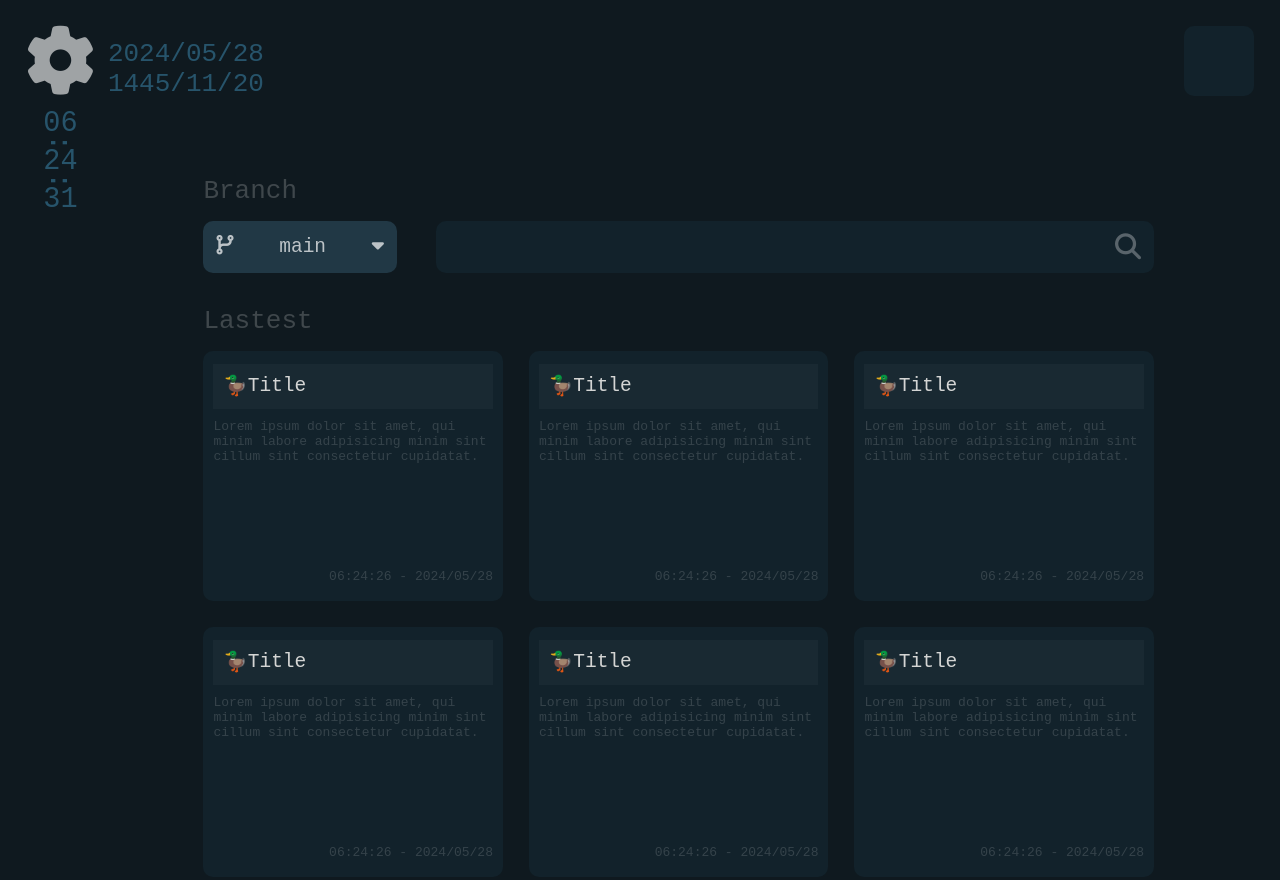
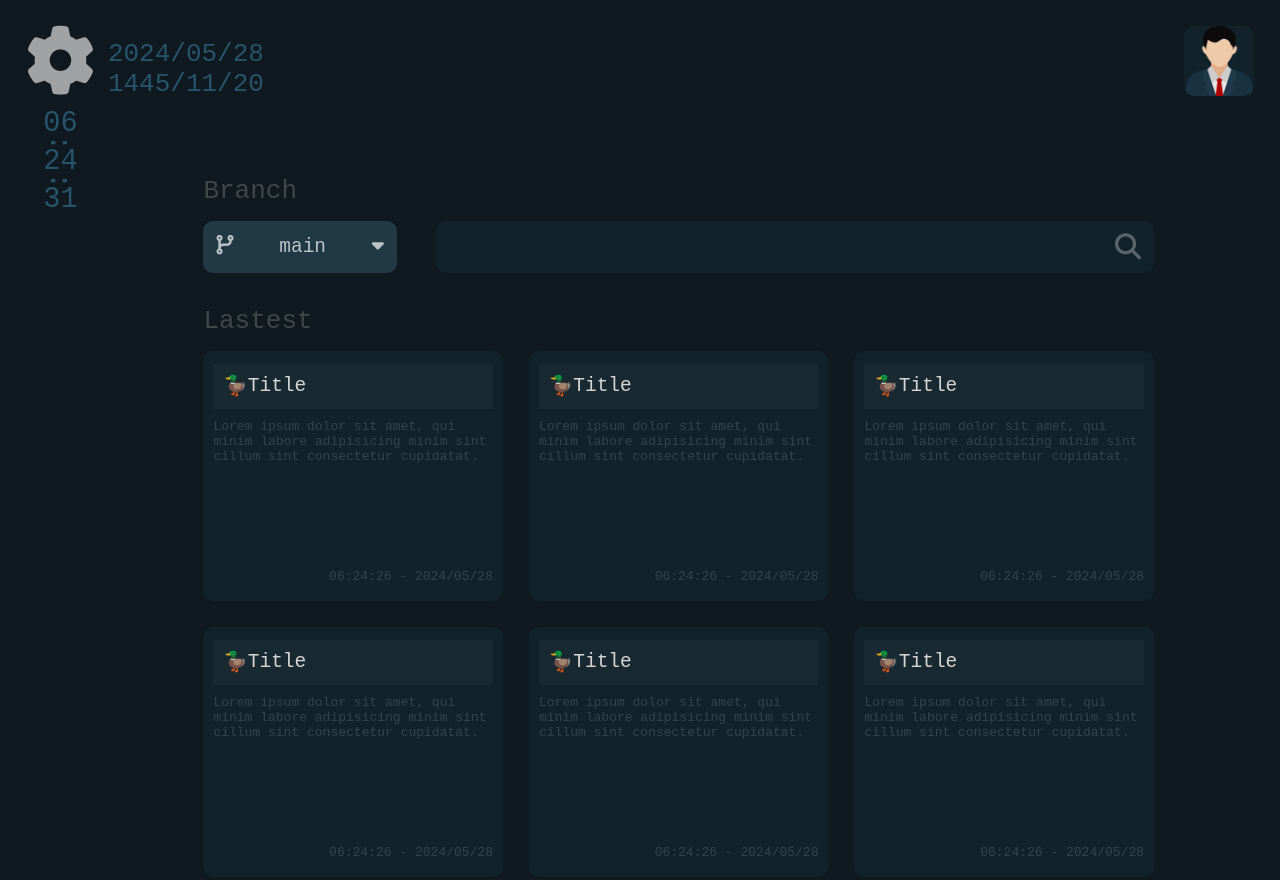
Before and after one commit to 0xravy/notes-app, a plain HTML site: page index.html in a window 1280 px wide. Shown: the top 880 px of the page. Drawn offline with Linux system fonts and the light colour scheme; the site is published under a folder, as on GitHub Pages, so addresses that start at the root find nothing.

Commit message:
edit img bg in css

```diff
--- a/css/app.css
+++ b/css/app.css
@@ -84,7 +84,7 @@
 	--size: 70px;
 	width: var(--size);
 	height: var(--size);
-	background: var(--fg-color) url(/imgs/user.png);
+	background: var(--fg-color) url(../imgs/user.png);
 	background-size: cover;
 	border-radius: 10px;
 }
```
